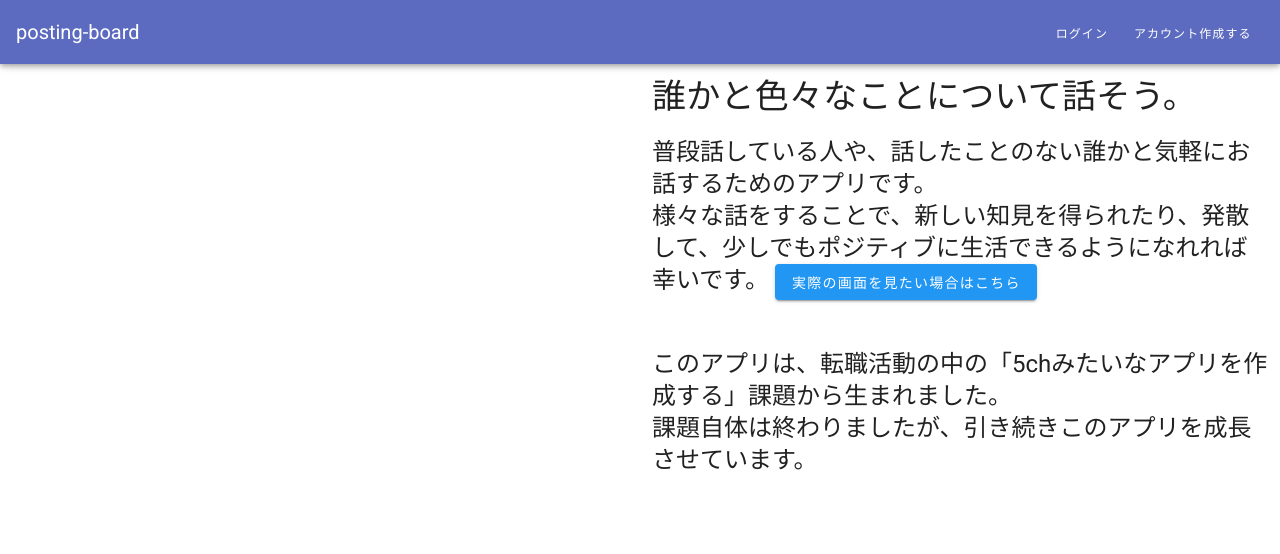
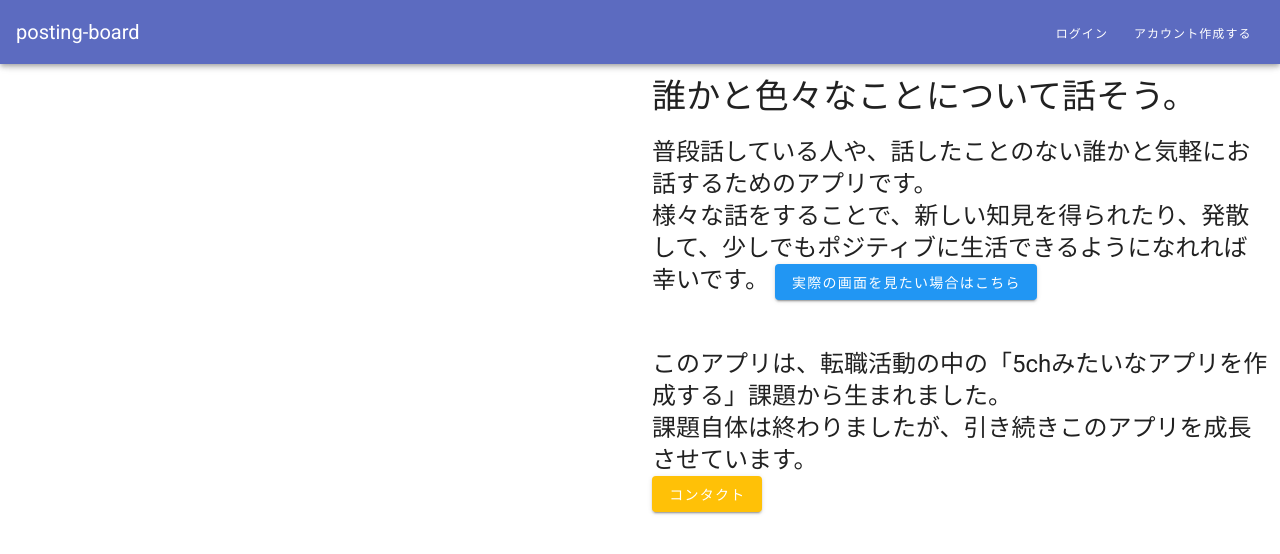
Before and after one commit to Ysy-g54/posting-board, a Vue app: page /thread in a window 1280 px wide. Shown: the top 554 px of the page. Built offline with nearby package versions, Linux system fonts and the light colour scheme; no server answers; what vuefire would draw is missing.

Commit message:
googleフォームを使う対応 #12

```diff
--- a/src/components/guide/AppGuide.vue
+++ b/src/components/guide/AppGuide.vue
@@ -17,6 +17,10 @@
             <br />課題自体は終わりましたが、引き続きこのアプリを成長させています。
           </div>
         </div>
+        <v-btn
+          color="accent"
+          :href="'https://docs.google.com/forms/d/e/1FAIpQLSdVBxuuhd7j5ii-Id4ma3JPt_N4-caJvFk7h7Vnydo_8B7F6w/viewform?usp=sf_link'"
+        >{{ 'コンタクト' }}</v-btn>
       </v-col>
     </v-row>
   </v-container>
--- a/src/components/layout/GlobalHeader.vue
+++ b/src/components/layout/GlobalHeader.vue
@@ -28,6 +28,12 @@
               "高く評価したレスを確認する"
               }}
             </v-list-item-title>
+          </v-list-item>
+          <v-list-item
+            :href="'https://docs.google.com/forms/d/e/1FAIpQLSdVBxuuhd7j5ii-Id4ma3JPt_N4-caJvFk7h7Vnydo_8B7F6w/viewform?usp=sf_link'"
+          >
+            <v-icon>mdi-contacts</v-icon>
+            <v-list-item-title>{{ "コンタクト" }}</v-list-item-title>
           </v-list-item>
           <v-divider></v-divider>
           <v-list-item @click="onLogoutClick">
```
